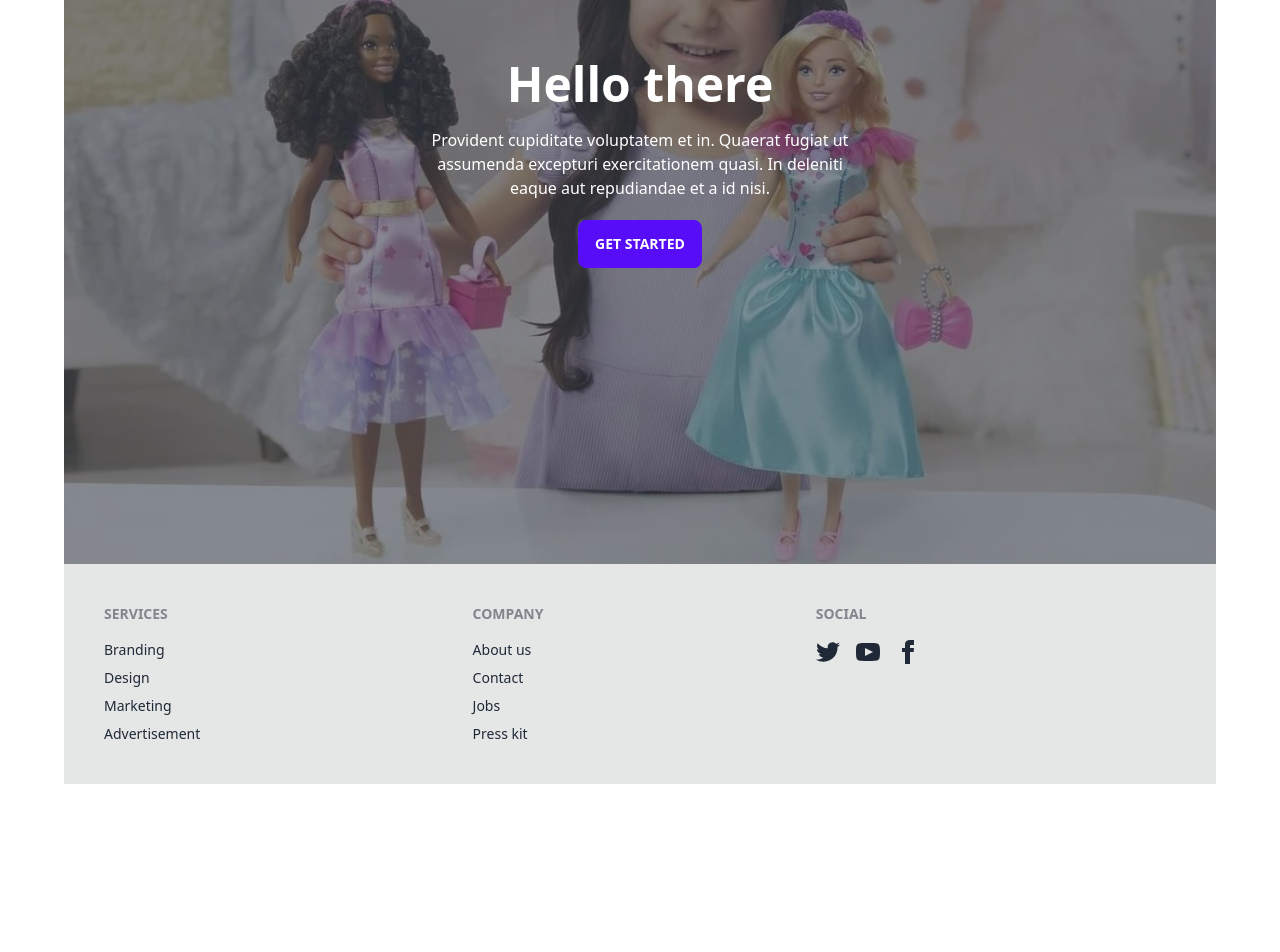
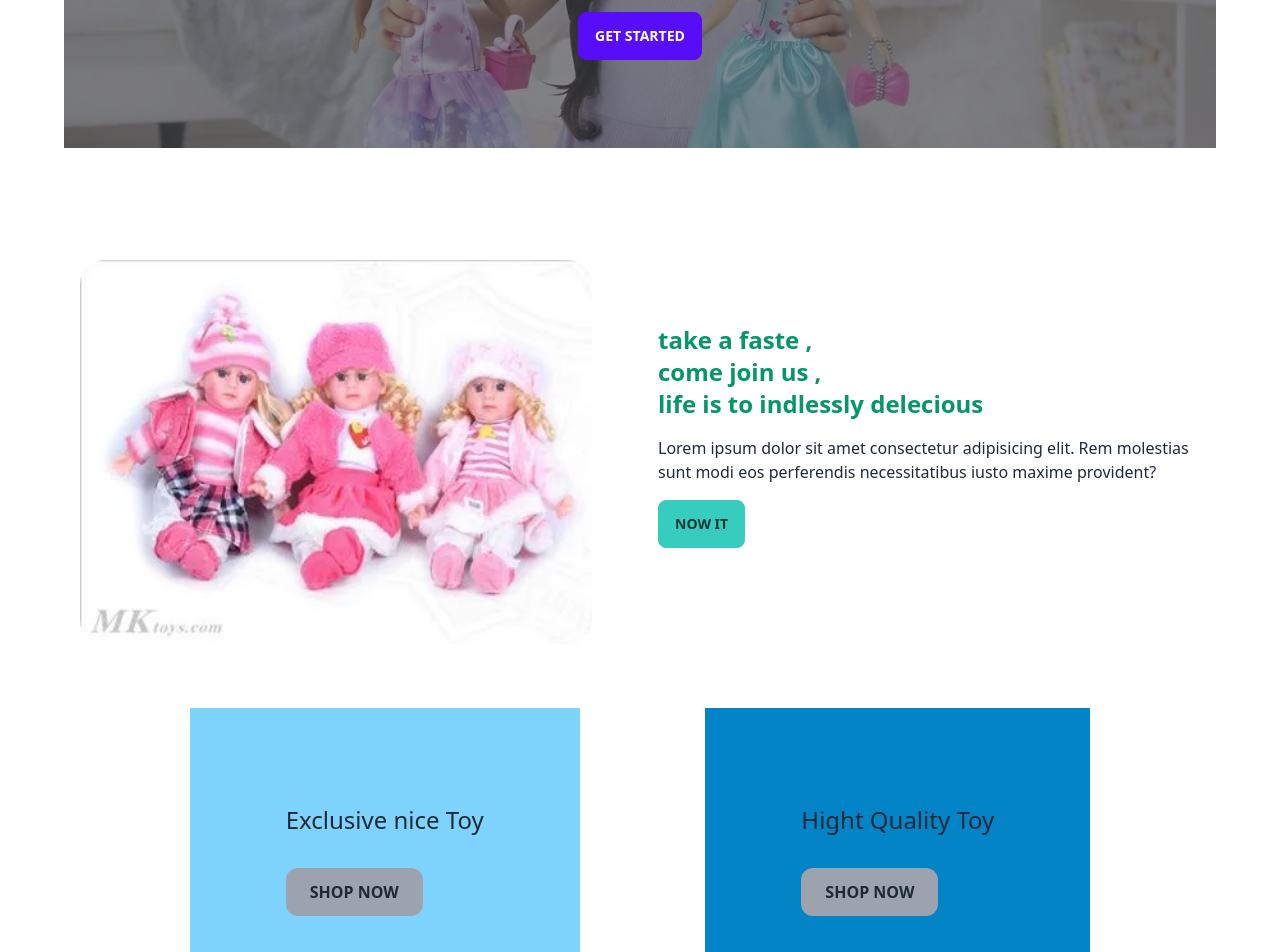
Before and after one commit to abusayedwd/doll-toyMarket-client-side, a React (Vite) app: page / in a window 1280 px wide. Shown: the part 340-1292 px from the top of the page. Before the commit the page ends 1124 px from the top, so only its background shows below. Built offline with nearby package versions, Linux system fonts and the light colour scheme; no server answers.

Commit message:
added extra section one

```diff
--- /dev/null
+++ b/src/Extrasection/Shopall.jsx
@@ -0,0 +1,37 @@
+import { Link } from 'react-router-dom';
+import toy from '../../public/soptoy.webp';
+
+const Shopall = () => {
+        return (
+               <div>
+
+<div className='grid grid-cols-1 gap-5 md:grid-cols-2  mt-24'>
+                        <div className='p-4'>
+                                <img className='h-96 rounded-3xl' src={toy} alt="" />
+                        </div>
+                        <div className=' text-start md:ml-2 ml-16'>
+                            <p className='mt-20 text-2xl text-emerald-600 font-bold'>take a faste , <br /> come join us , <br /> life is to indlessly delecious </p>
+                            <p className='my-4'>Lorem ipsum dolor sit amet consectetur adipisicing elit. Rem molestias sunt modi eos perferendis necessitatibus iusto maxime provident?</p>
+                            <button className="btn btn-accent">Now it</button>
+                     </div>
+                </div>
+
+                 <div className='flex justify-evenly my-12'>
+                        <div className='bg-sky-300 p-24'>
+                              <h1  className='mb-8 text-2xl'>Exclusive nice Toy </h1>
+                              <Link to = '/alltoy'>
+                              <button className='bg-gray-400 px-6 py-3 rounded-xl font-bold hover:bg-orange-300'>SHOP NOW</button>
+                              </Link>
+                        </div>
+                        <div className='bg-sky-600 p-24'>
+                        <h1 className='mb-8 text-2xl'> Hight Quality Toy </h1>
+                              <Link to = '/alltoy'>
+                              <button className='bg-gray-400 px-6 py-3 rounded-xl font-bold hover:bg-orange-300'>SHOP NOW</button>
+                              </Link>
+                        </div>
+                 </div>
+               </div>
+        );
+};
+
+export default Shopall;
--- a/src/Home/Benner.jsx
+++ b/src/Home/Benner.jsx
@@ -1,14 +1,17 @@
  import benner from '../../public/benner.webp'
+ import { Link } from 'react-router-dom';
 
 const Benner = () => {
         return (
-                <div className="hero min-h-screen" style={{ backgroundImage: `url(${benner})` }}>
+                <div className="hero h-96" style={{ backgroundImage: `url(${benner})` }}>
                 <div className="hero-overlay bg-opacity-60"></div>
                 <div className="hero-content text-center text-neutral-content">
                   <div className="max-w-md">
-                    <h1 className="mb-5 text-5xl font-bold">Hello there</h1>
-                    <p className="mb-5">Provident cupiditate voluptatem et in. Quaerat fugiat ut assumenda excepturi exercitationem quasi. In deleniti eaque aut repudiandae et a id nisi.</p>
+                    <h1 className="mb-5 text-5xl font-bold">PIC THE BEST TOY FOR YOUR KID</h1>
+                    <p className="mb-5">Provident cupiditate voluptatem et in.  </p>
+                    <Link to = '/alltoy'>
                     <button className="btn btn-primary">Get Started</button>
+                    </Link>
                   </div>
                 </div>
               </div>
--- a/src/Home/Home.jsx
+++ b/src/Home/Home.jsx
@@ -1,10 +1,12 @@
 
+import Shopall from '../Extrasection/Shopall';
 import Benner from './Benner';
 
 const Home = () => {
         return (
                 <div>
                        <Benner></Benner>
+                       <Shopall></Shopall>
                 </div>
         );
 };
--- a/src/Home/Toytable.jsx
+++ b/src/Home/Toytable.jsx
@@ -1,5 +1,4 @@
-import React from 'react';
-import { Link } from 'react-router-dom';
+ import { Link } from 'react-router-dom';
 
 const Toytable = ({toy}) => {
         const {seller, name, price,qty,category,_id} = toy;
--- a/src/Mytoys/Updatetoy.jsx
+++ b/src/Mytoys/Updatetoy.jsx
@@ -4,6 +4,7 @@ import Swal from "sweetalert2";
 
 const Updatetoy = () => {
         const updatetoy = useLoaderData();
+
         const {description,qty, price, name, _id} = updatetoy;
         const handleUpdateToy = (e) => {
                 e.preventDefault();
@@ -11,7 +12,7 @@ const Updatetoy = () => {
                 const qty = form.qty.value;
                 const price = form.price.value;
                 const description = form.description.value;
-
+                 const name = form.name.value;
 
                 const  updateToy = {
                   name,
@@ -35,7 +36,7 @@ const Updatetoy = () => {
                       Swal.fire({
                         position: "center",
                         icon: "success",
-                        title: "Product update successfully!!",
+                        title: "Product added successfully!!",
                         showConfirmButton: false,
                         timer: 1500,
                       });
--- /dev/null
+++ b/src/Notfound.jsx
@@ -0,0 +1,17 @@
+import error from '../public/login/errorP.jpg'
+
+const Notfound = () => {
+        return (
+                <div>
+                        <div>
+                                <img className='w-[70%] h-96 mx-auto mt-24' src= {error} alt="" />
+                                <button className='px-5 py-1 w-40 ml-12 bg-sky-400 rounded-lg'>
+
+
+                                </button>
+                        </div>
+                </div>
+        );
+};
+
+export default Notfound;
--- a/src/Routes/Routes.jsx
+++ b/src/Routes/Routes.jsx
@@ -10,11 +10,13 @@ import Blog from "./Shared/Blog";
 import PrivateRoute from "./PrivatRoute";
 import Mytoy from "../Mytoys/Mytoy";
 import Updatetoy from "../Mytoys/Updatetoy";
+import Notfound from "../Notfound";
 
 const router = createBrowserRouter([
         {
           path: "/",
           element: <Main></Main>,
+          errorElement:<Notfound></Notfound>,
           children:[
                 {
                         path:"/",
```
Also changed, not shown: public/login/errorP.jpg (added), public/soptoy.webp (added).
